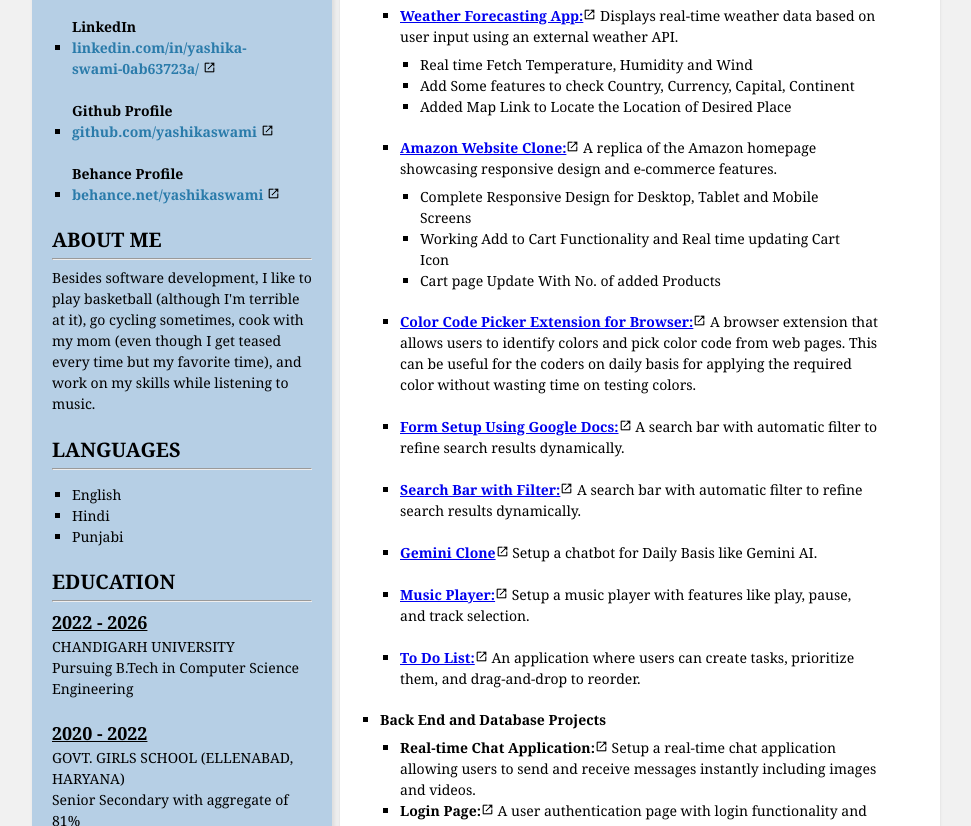
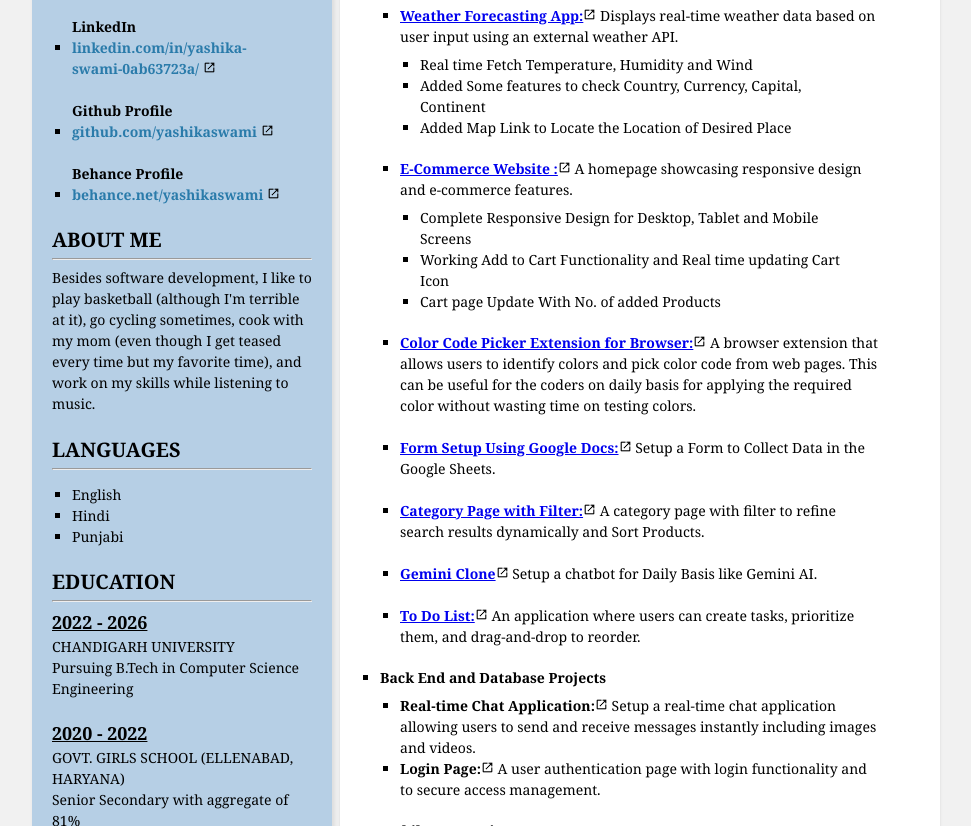
Before and after one commit to yashikaswami/myResume, a plain HTML site: page index.html in a window 1280 px wide. Shown: the part 580-1406 px from the top of the page, without its empty margins (154-1125 px from the left). Drawn offline with Linux system fonts and the light colour scheme.

Commit message:
Update index.html

```diff
--- a/index.html
+++ b/index.html
@@ -159,11 +159,11 @@
                             <a href="https://yashikaswami.github.io/weather/"><strong>Weather Forecasting App:<img src="openIcon.png" style="width: 13px; height: 13px; cursor: pointer;"></strong></a> Displays real-time weather data based on user input using an external weather API.</li>
                             <ul>
                                 <li>Real time Fetch Temperature, Humidity and Wind</li>
-                                <li>Add Some features to check Country, Currency, Capital, Continent</li>
+                                <li>Added Some features to check Country, Currency, Capital, Continent</li>
                                 <li>Added Map Link to Locate the Location of Desired Place</li>
                             </ul>
 
-                            <li><a href="https://yashikaswami.github.io/amazonClone/"><strong>Amazon Website Clone:<img src="openIcon.png" style="width: 13px; height: 13px; cursor: pointer;"></strong></a> A replica of the Amazon homepage showcasing responsive design and e-commerce features.</li>
+                            <li><a href="https://yashikaswami.github.io/e-commerce/"><strong>E-Commerce Website :<img src="openIcon.png" style="width: 13px; height: 13px; cursor: pointer;"></strong></a> A homepage showcasing responsive design and e-commerce features.</li>
                             <ul>
                                 <li>Complete Responsive Design for Desktop, Tablet and Mobile Screens</li>
                                 <li>Working Add to Cart Functionality and Real time updating Cart Icon</li>
@@ -172,14 +172,12 @@
                             <li><a href="https://yashikaswami.github.io/colorpickExt/"><strong>Color Code Picker Extension for Browser:<img src="openIcon.png" style="width: 13px; height: 13px; cursor: pointer;"></strong></a> A browser extension that allows users to identify colors and pick color code from web pages. This can be useful for the coders on daily basis for applying the required color without wasting time on testing colors.</li><br>
 
 
-                            <li><a href="https://yashikaswami.github.io/formUsingGoogleDoc/"><strong>Form Setup Using Google Docs:<img src="openIcon.png" style="width: 13px; height: 13px; cursor: pointer;"></strong></a> A search bar with automatic filter to refine search results dynamically.</li><br>
+                            <li><a href="https://yashikaswami.github.io/formUsingGoogleDoc/"><strong>Form Setup Using Google Docs:<img src="openIcon.png" style="width: 13px; height: 13px; cursor: pointer;"></strong></a> Setup a Form to Collect Data in the Google Sheets.</li><br>
 
 
-                            <li><a href="https://yashikaswami.github.io/searchBarWithFilter/"><strong>Search Bar with Filter:<img src="openIcon.png" style="width: 13px; height: 13px; cursor: pointer;"></strong></a> A search bar with automatic filter to refine search results dynamically.</li><br>
+                            <li><a href="https://yashikaswami.github.io/categroyPageWithFilter/"><strong>Category Page with Filter:<img src="openIcon.png" style="width: 13px; height: 13px; cursor: pointer;"></strong></a> A category page  with  filter to refine search results dynamically and Sort Products.</li><br>
 
                             <li><a href="https://yashikaswami.github.io/geminiChatBot/"><strong>Gemini Clone<img src="openIcon.png" style="width: 13px; height: 13px; cursor: pointer;"></strong></a> Setup a chatbot for Daily Basis like Gemini AI.</li> <br>
-
-                            <li><a href="https://yashikaswami.github.io/musicPlayer/"><strong>Music Player:<img src="openIcon.png" style="width: 13px; height: 13px; cursor: pointer;"></strong></a> Setup a music player with features like play, pause, and track selection.</li>     <br>
 
                             <li><a href="https://yashikaswami.github.io/toDoListApp/"><strong>To Do List:<img src="openIcon.png" style="width: 13px; height: 13px; cursor: pointer;"></strong></a> An application where users can create tasks, prioritize them, and drag-and-drop to reorder.</li>
 
```
